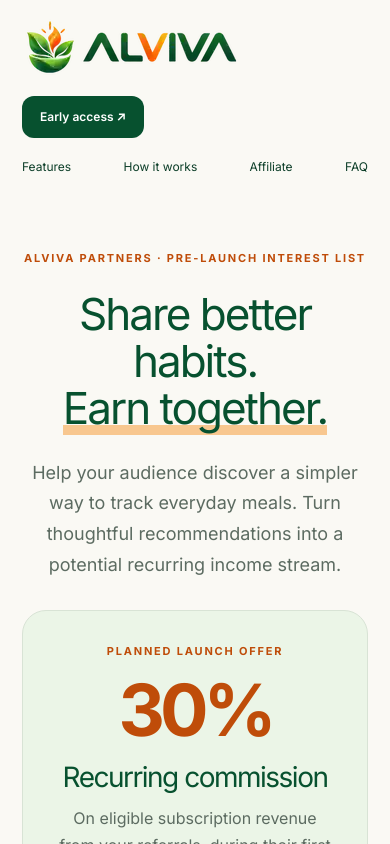
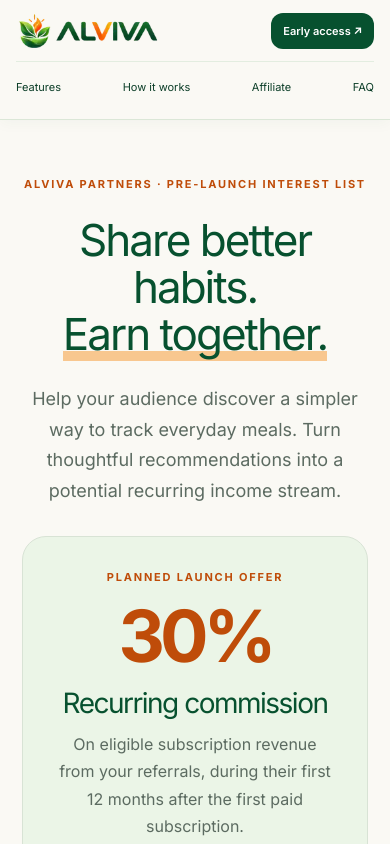
Before and after one commit to AHASEE/alviva, a Next.js app: page /affiliate in a window 390 px wide. Shown: the top 844 px of the page. Built offline with nearby package versions, Linux system fonts and the light colour scheme.

Commit message:
Keep navbar aligned and visible across desktop and mobile widths

```diff
--- a/src/app/globals.css
+++ b/src/app/globals.css
@@ -80,3 +80,24 @@
 .preview-add{padding:7px 4px;margin-top:7px}
 .preview-disclaimer{font-size:9px}
 }
+
+/* Desktop navbar alignment fix: centered logo, stable rows, and visible on scroll. */
+.site-header{position:sticky;top:0;z-index:50;background:var(--background);border-bottom:1px solid #DBE7D7;box-shadow:0 3px 14px rgba(7,81,47,.04)}
+.site-header .nav{width:100%;min-height:90px;padding:16px 32px;display:flex;align-items:center;justify-content:space-between;column-gap:26px;row-gap:12px}
+.site-header .brand{display:flex;align-items:center;justify-content:flex-start;flex:0 0 auto;min-width:0;line-height:0}
+.site-header .brand-logo{display:block;width:clamp(170px,17vw,220px);height:auto;max-width:100%;object-fit:contain;object-position:left center}
+.site-header .navlinks{display:flex;align-items:center;justify-content:center;gap:clamp(14px,2vw,28px);margin-left:auto;white-space:nowrap}
+.site-header .navlinks a{display:inline-flex;align-items:center;min-height:40px}
+.site-header .nav-cta{flex:0 0 auto;white-space:nowrap}
+@media(max-width:900px){
+  .site-header .nav{padding:14px 22px;flex-wrap:wrap;column-gap:16px;row-gap:8px;min-height:0}
+  .site-header .brand-logo{width:clamp(158px,23vw,185px)}
+  .site-header .nav-cta{margin-left:auto}
+  .site-header .navlinks{order:3;width:100%;margin:3px 0 0;justify-content:space-between;gap:10px;font-size:13px;border-top:1px solid #E3EDE0;padding-top:5px}
+}
+@media(max-width:420px){
+  .site-header .nav{padding:12px 16px}
+  .site-header .brand-logo{width:145px}
+  .site-header .nav-cta{padding:10px 12px;font-size:11px}
+  .site-header .navlinks{font-size:11px;gap:7px}
+}
```
